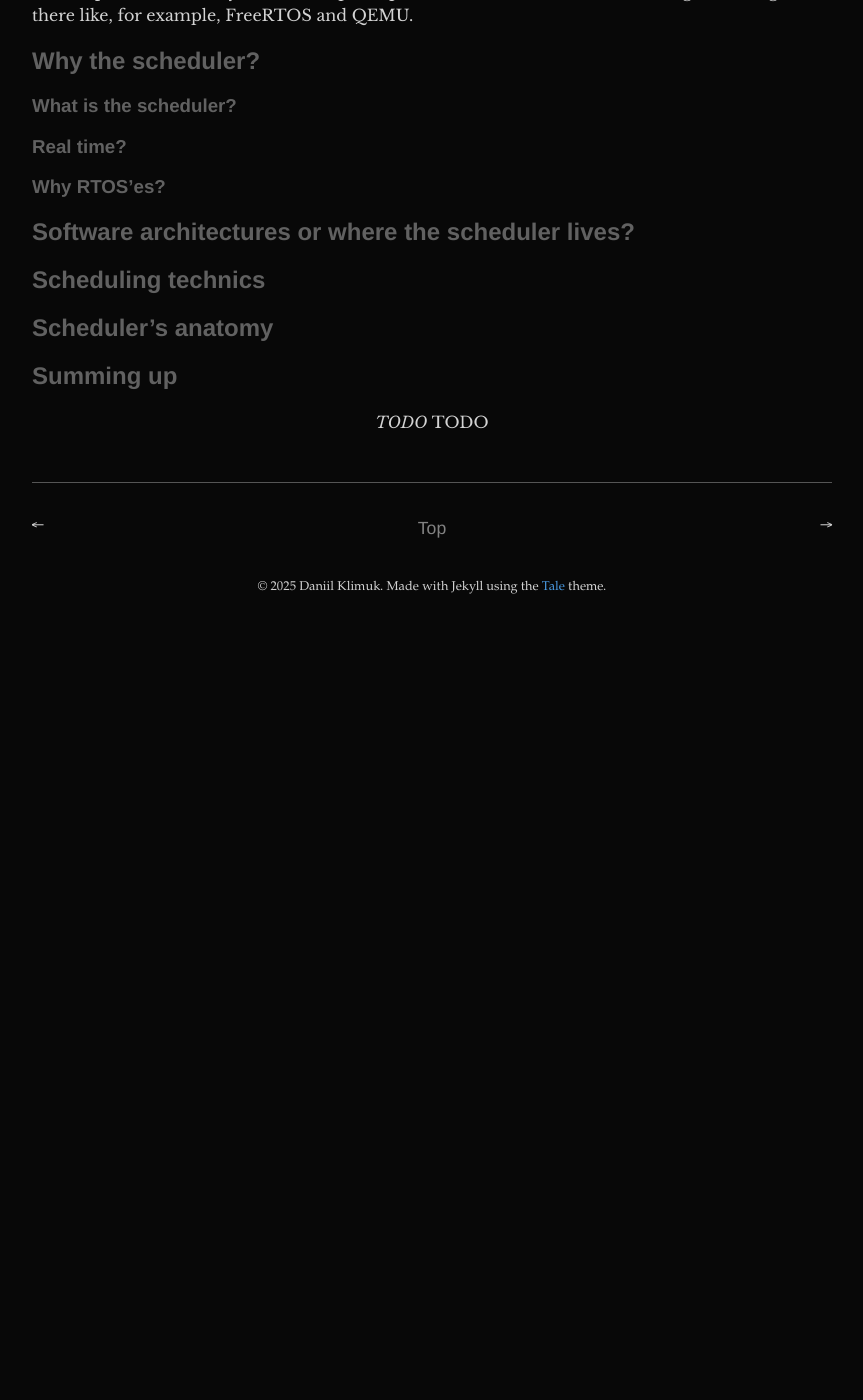
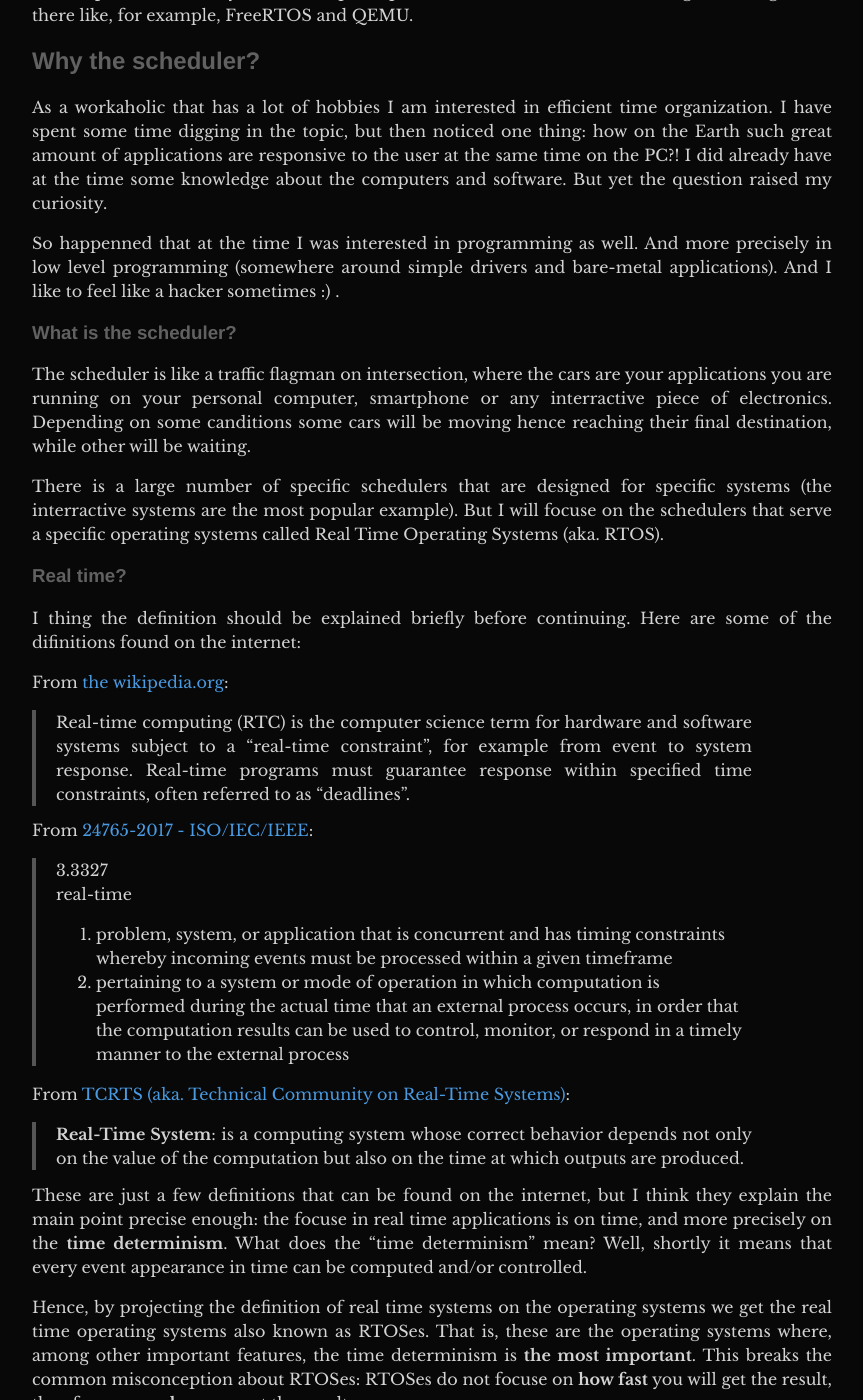
Before and after one commit to DaniilKl/vafelka-blog, a Jekyll site: the page built from _posts/2025-07-24-scheduling-introduction.md, in a window 1280 px wide and 1400 px high, scrolled down 656 px. Shown: the whole window, without its empty margins (208-1071 px from the left). Built offline with Jekyll 4.4.1, drawn with Linux system fonts in a browser that asks for light colours; before the commit the page ends 1286 px from its top, so only the background shows below that; some of the changed text lies outside the part shown.

Commit message:
_posts: scheduling-introduction: add first chapter draft
Signed-off-by: Daniil Klimuk <danik.klimuk13@gmail.com>

```diff
--- a/_posts/2025-07-24-scheduling-introduction.md
+++ b/_posts/2025-07-24-scheduling-introduction.md
@@ -18,13 +18,90 @@ there like, for example, FreeRTOS and QEMU.
 
 ## Why the scheduler?
 
+As a workaholic that has a lot of hobbies I am interested in efficient time
+organization. I have spent some time digging in the topic, but then noticed one
+thing: how on the Earth such great amount of applications are responsive to the
+user at the same time on the PC?! I did already have at the time some knowledge
+about the computers and software. But yet the question raised my curiosity.
 
+So happenned that at the time I was interested in programming as well. And more
+precisely in low level programming (somewhere around simple drivers and
+bare-metal applications). And I like to feel like a hacker sometimes :) .
 
 ### What is the scheduler?
 
+The scheduler is like a traffic flagman on intersection, where the cars are your
+applications you are running on your personal computer, smartphone or any
+interractive piece of electronics. Depending on some canditions some cars will
+be moving hence reaching their final destination, while other will be waiting.
+
+There is a large number of specific schedulers that are designed for specific
+systems (the interractive systems are the most popular example). But I will
+focuse on the schedulers that serve a specific operating systems called Real
+Time Operating Systems (aka. RTOS).
+
 ### Real time?
 
+I thing the definition should be explained briefly before continuing. Here are
+some of the difinitions found on the internet:
+
+From [the wikipedia.org][rtos-wiki]:
+
+> Real-time computing (RTC) is the computer science term for hardware and
+> software systems subject to a "real-time constraint", for example from event
+> to system response. Real-time programs must guarantee response within
+> specified time constraints, often referred to as "deadlines".
+
+From [24765-2017 - ISO/IEC/IEEE][iso-24765-2017]:
+
+> 3.3327<br>
+> real-time
+> 1. problem, system, or application that is concurrent and has timing
+> constraints whereby incoming events must be processed within a given timeframe
+> 2. pertaining to a system or mode of operation in which computation is
+> performed during the actual time that an external process occurs, in order
+> that the computation results can be used to control, monitor, or respond in a
+> timely manner to the external process
+
+From [TCRTS (aka. Technical Community on Real-Time Systems)][tcrts-real-time]:
+
+> **Real-Time System**: is a computing system whose correct behavior depends not
+> only on the value of the computation but also on the time at which outputs are
+> produced.
+
+These are just a few definitions that can be found on the internet, but I think
+they explain the main point precise enough: the focuse in real time applications
+is on time, and more precisely on the **time determinism**. What does the "time
+determinism" mean? Well, shortly it means that every event appearance in time
+can be computed and/or controlled.
+
+Hence, by projecting the definition of real time systems on the operating
+systems we get the real time operating systems also known as RTOSes. That is,
+these are the operating systems where, among other important features, the time
+determinism is **the most important**. This breaks the common misconception
+about RTOSes: RTOSes do not focuse on **how fast** you will get the result, they
+focuse on **when** you get the result.
+
+[rtos-wiki]: https://en.wikipedia.org/wiki/Real-time_computing
+[iso-24765-2017]: https://ieeexplore.ieee.org/document/8016712
+[tcrts-real-time]: https://cmte.ieee.org/tcrts/education/terminology-and-notation/
+
 ### Why RTOS'es?
+
+There is a great variety of operating systems out there. Why RTOSes then? The
+operating systems is a complex topic. Most of the time it is large codedbase,
+several layers of abstractions, large amount of APIs. And all of this varies by
+the architecture every operating system is built to run on and specific software
+implementation.
+
+Hence I wanted to skip all these huge general purpose operating systems and
+all the edge case implementations. And the RTOSes are very populare and mostly
+build according to microkernel architecture principles. That means they are
+small, simple and most of the time have only the core components implemented,
+including the scheduler. Moreover, most of the time, the scheduler is the main
+focuse in RTOS'es.
+
+So, the RTOS'es are just a shortcut to experiments with the scheduler.
 
 ## Software architectures or where the scheduler lives?
 
```
